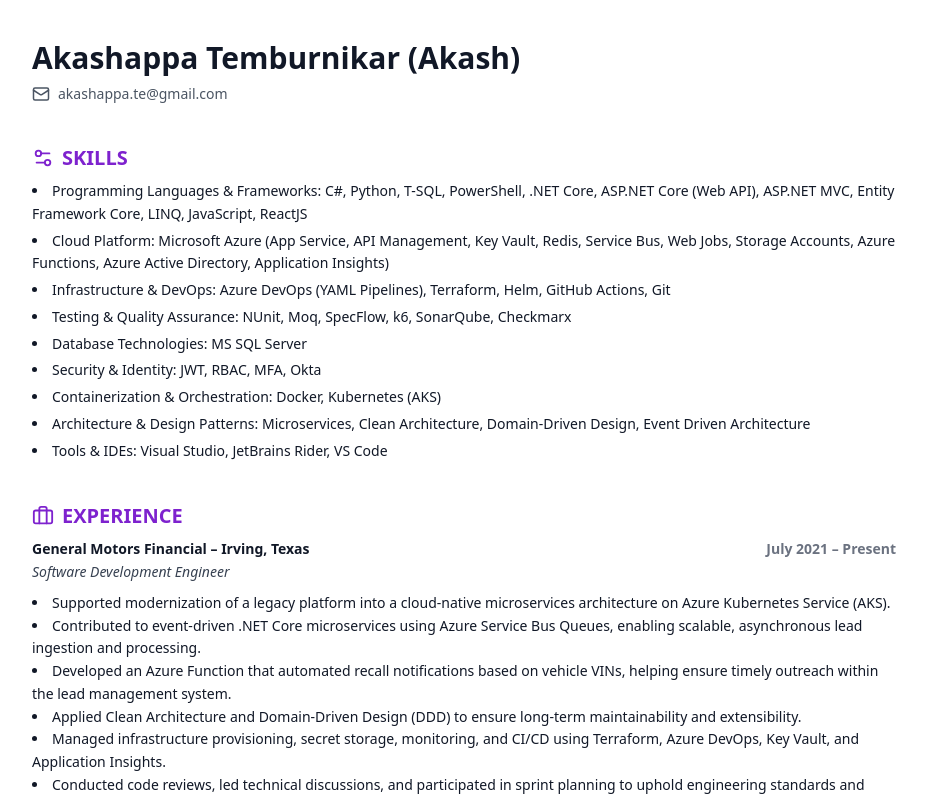
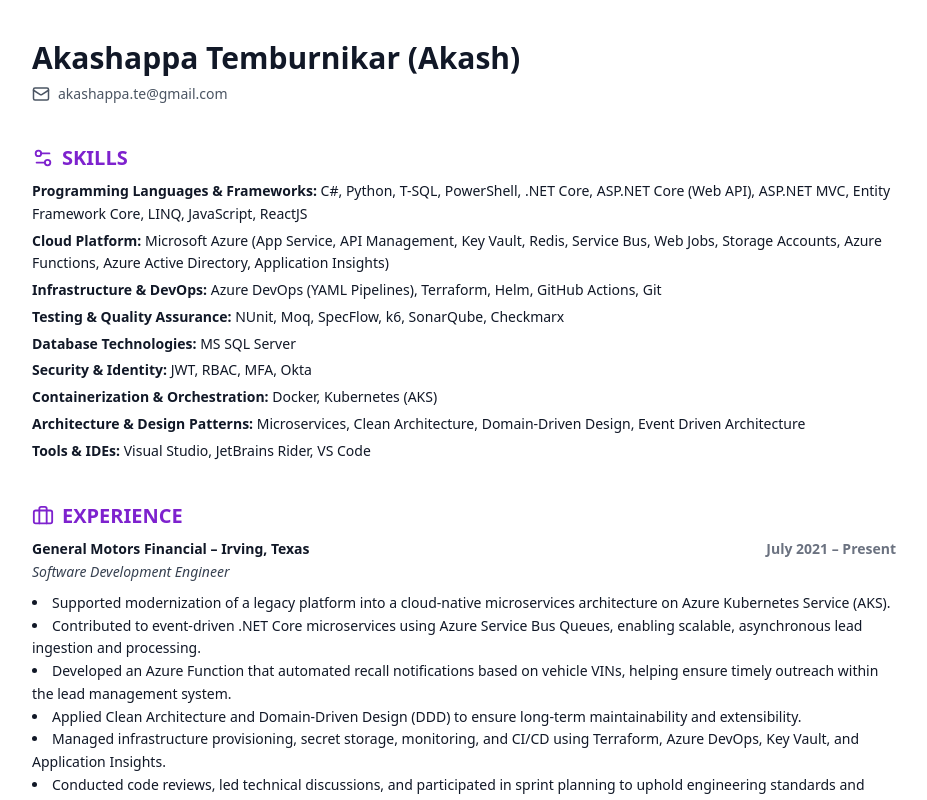
Before and after one commit to AkashTemburnikar/Akash-Portfolio, a React (Vite) app: page / in a window 1280 px wide. Shown: the top 800 px of the page, without its empty margins (176-1103 px from the left). Built offline with nearby package versions, Linux system fonts and the light colour scheme.

Commit message:
update UI

```diff
--- a/src/App.jsx
+++ b/src/App.jsx
@@ -18,22 +18,21 @@
                 </div>
             </div>
 
-            {/* SKILLS */}
             <section>
                 <div className="flex items-center gap-2 mb-2 text-xl font-semibold text-purple-700">
                     <Settings2 size={22} />
                     <h2>SKILLS</h2>
                 </div>
-                <ul className="list-disc list-inside space-y-1 text-sm leading-relaxed">
-                    <li>Programming Languages & Frameworks: C#, Python, T-SQL, PowerShell, .NET Core, ASP.NET Core (Web API), ASP.NET MVC, Entity Framework Core, LINQ, JavaScript, ReactJS</li>
-                    <li>Cloud Platform: Microsoft Azure (App Service, API Management, Key Vault, Redis, Service Bus, Web Jobs, Storage Accounts, Azure Functions, Azure Active Directory, Application Insights)</li>
-                    <li>Infrastructure & DevOps: Azure DevOps (YAML Pipelines), Terraform, Helm, GitHub Actions, Git</li>
-                    <li>Testing & Quality Assurance: NUnit, Moq, SpecFlow, k6, SonarQube, Checkmarx</li>
-                    <li>Database Technologies: MS SQL Server</li>
-                    <li>Security & Identity: JWT, RBAC, MFA, Okta</li>
-                    <li>Containerization & Orchestration: Docker, Kubernetes (AKS)</li>
-                    <li>Architecture & Design Patterns: Microservices, Clean Architecture, Domain-Driven Design, Event Driven Architecture</li>
-                    <li>Tools & IDEs: Visual Studio, JetBrains Rider, VS Code</li>
+                <ul className="text-sm leading-relaxed space-y-1">
+                    <li><span className="font-semibold">Programming Languages & Frameworks:</span> C#, Python, T-SQL, PowerShell, .NET Core, ASP.NET Core (Web API), ASP.NET MVC, Entity Framework Core, LINQ, JavaScript, ReactJS</li>
+                    <li><span className="font-semibold">Cloud Platform:</span> Microsoft Azure (App Service, API Management, Key Vault, Redis, Service Bus, Web Jobs, Storage Accounts, Azure Functions, Azure Active Directory, Application Insights)</li>
+                    <li><span className="font-semibold">Infrastructure & DevOps:</span> Azure DevOps (YAML Pipelines), Terraform, Helm, GitHub Actions, Git</li>
+                    <li><span className="font-semibold">Testing & Quality Assurance:</span> NUnit, Moq, SpecFlow, k6, SonarQube, Checkmarx</li>
+                    <li><span className="font-semibold">Database Technologies:</span> MS SQL Server</li>
+                    <li><span className="font-semibold">Security & Identity:</span> JWT, RBAC, MFA, Okta</li>
+                    <li><span className="font-semibold">Containerization & Orchestration:</span> Docker, Kubernetes (AKS)</li>
+                    <li><span className="font-semibold">Architecture & Design Patterns:</span> Microservices, Clean Architecture, Domain-Driven Design, Event Driven Architecture</li>
+                    <li><span className="font-semibold">Tools & IDEs:</span> Visual Studio, JetBrains Rider, VS Code</li>
                 </ul>
             </section>
 
```
Also changed, not shown: 3 other files (tests, documents, lock files or other folders).
